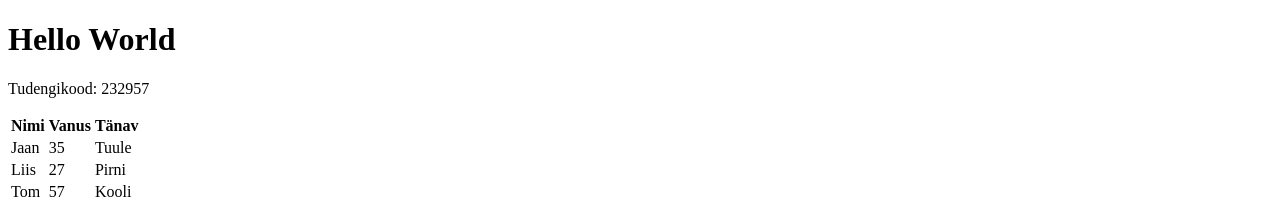
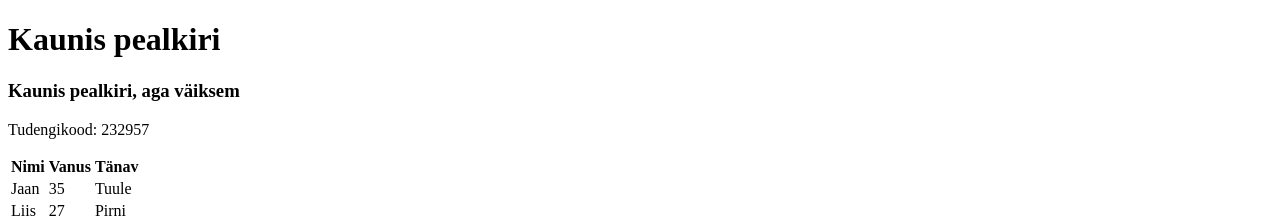
Before and after one commit to ropabe/ropabe.github.io, a plain HTML site: page index.html in a window 1280 px wide. Shown: the top 217 px of the page. Drawn offline with Linux system fonts and the light colour scheme.

Commit message:
Update index.html

```diff
--- a/index.html
+++ b/index.html
@@ -1,7 +1,8 @@
 <!DOCTYPE html>
 <html>
 <body>
-<h1>Hello World</h1>
+<h1>Kaunis pealkiri</h1>
+<h3>Kaunis pealkiri, aga väiksem</h3>
 <p>Tudengikood: 232957</p>
 <table>
 	<tr>
```
